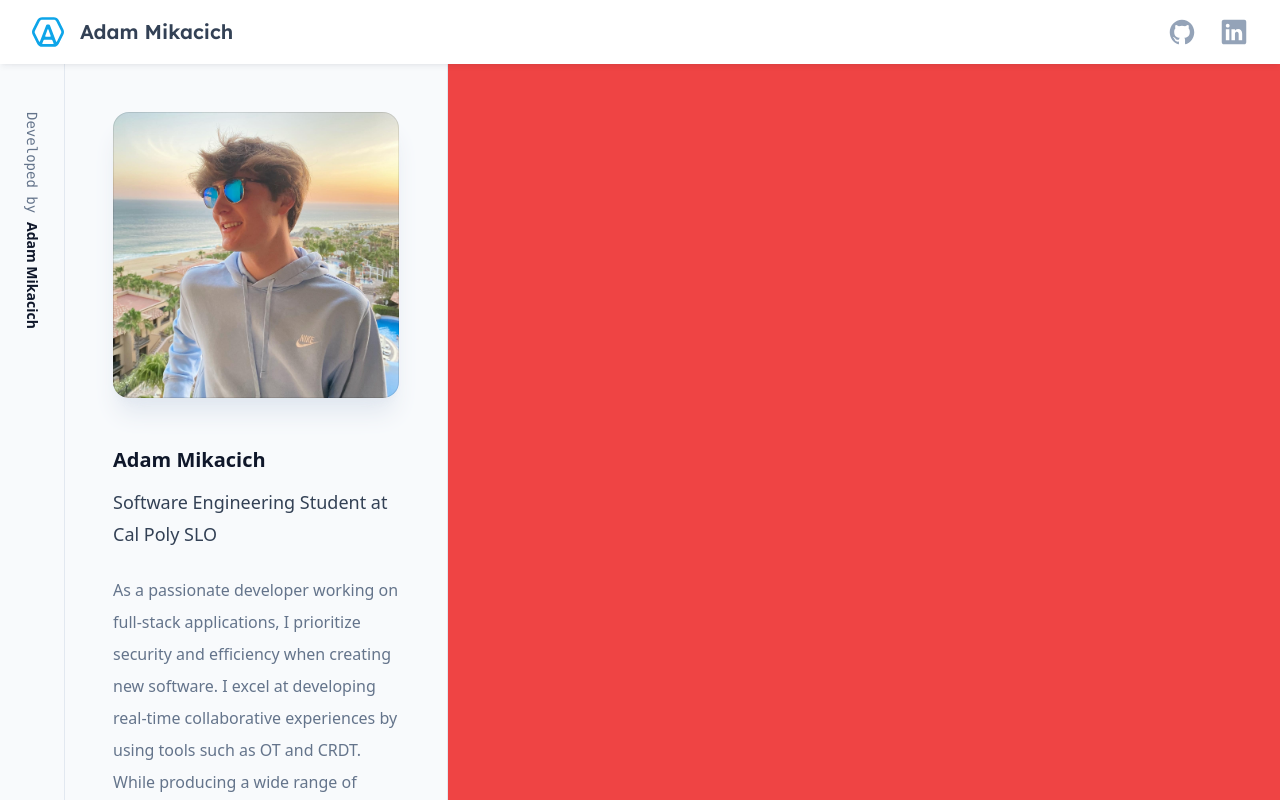
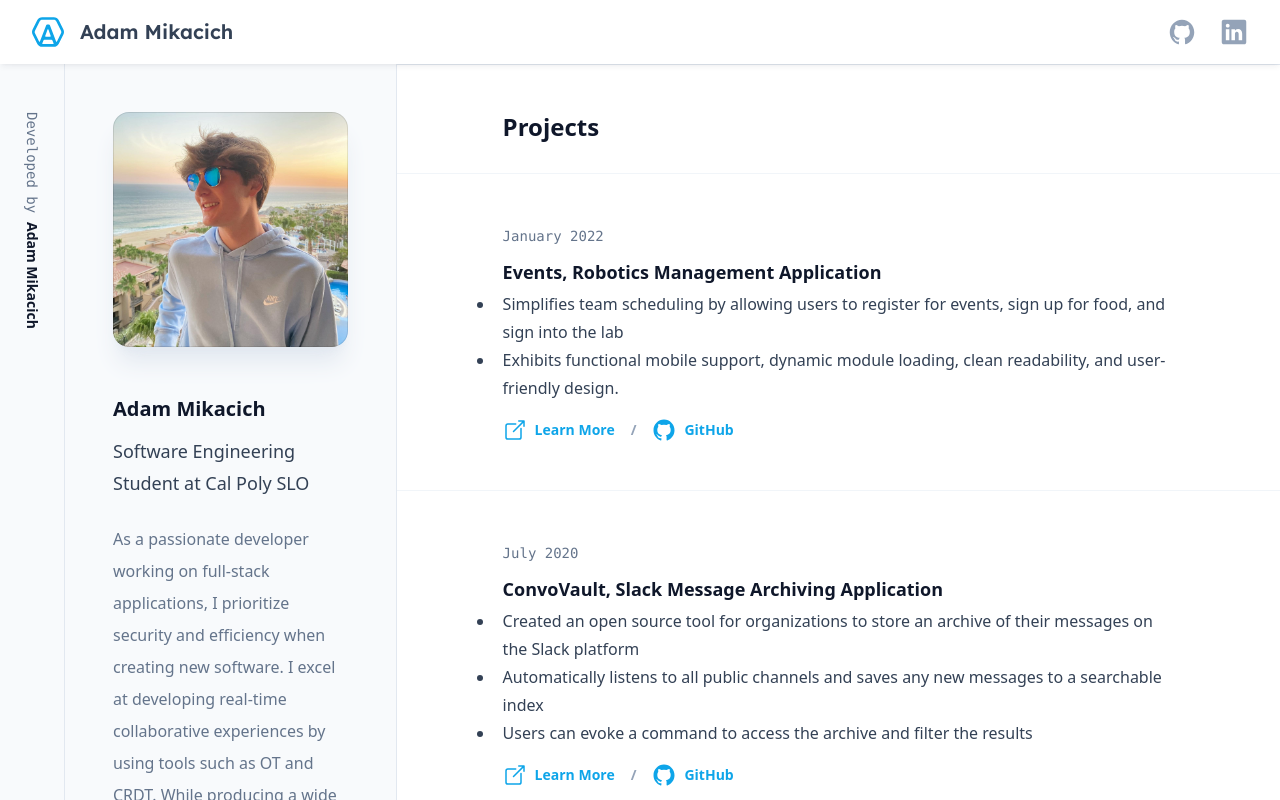
Before and after one commit to AdamMikacich/portfolio, a Next.js app in the folder app/: page / in a window 1280 px wide. Built offline with nearby package versions, Linux system fonts and the light colour scheme.

Commit message:
Add back projects list

```diff
--- a/app/app/page.tsx
+++ b/app/app/page.tsx
@@ -1,4 +1,4 @@
-// import ProjectsList from '@/components/home/ProjectsList';
+import ProjectsList from '@/components/home/ProjectsList';
 import SideBar from '@/components/home/SideBar';
 import NavBar from '@/components/NavBar';
 
@@ -6,9 +6,9 @@ export default function Home() {
   return (
     <div className="flex flex-col h-screen">
       <NavBar />
-      <div className="flex flex-col lg:flex-row bg-red-500 w-screen h-[calc(100vh-4rem)]">
+      <div className="flex flex-col lg:flex-row bg-red-500 w-screen h-auto lg:h-[calc(100vh-4rem)]">
         <SideBar />
-        {/* <ProjectsList /> */}
+        <ProjectsList />
       </div>
     </div>
   );
--- a/app/components/home/ProjectsList.tsx
+++ b/app/components/home/ProjectsList.tsx
@@ -2,7 +2,7 @@ import { IoLogoGithub, IoOpenOutline } from 'react-icons/io5';
 
 export default function ProjectsList() {
   return (
-    <main className="border-t border-slate-200 bg-white max-h-screen overflow-y-auto">
+    <main className="border-t border-slate-200 bg-white overflow-y-auto w-full h-full">
       <div className="relative">
         <div className="pt-16 pb-12 sm:pb-4 lg:pt-12">
           <div className="lg:px-8">
--- a/app/components/home/SideBar.tsx
+++ b/app/components/home/SideBar.tsx
@@ -3,14 +3,14 @@ import Image from 'next/image';
 
 export default function SideBar() {
   return (
-    <header className="bg-slate-50 lg:flex lg:items-start lg:overflow-y-auto xl:w-120">
+    <header className="bg-slate-50 lg:flex lg:items-start lg:overflow-y-auto ">
       <div className="hidden lg:flex sticky top-0 w-16 flex-none items-center whitespace-nowrap py-12 text-sm leading-7 [writing-mode:vertical-rl]">
         <span className="font-mono text-slate-500">Developed by&nbsp;</span>
         <span className="flex gap-6 font-bold text-slate-900">
           Adam Mikacich
         </span>
       </div>
-      <div className="mx-auto px-4 pb-4 pt-10 sm:px-6 max-w-xl lg:max-w-sm md:px-4 lg:min-h-full lg:flex-auto lg:border-x lg:border-slate-200 lg:py-12 lg:px-8 xl:px-12 overflow-y-auto">
+      <div className="mx-auto px-4 pb-4 pt-10 sm:px-6 max-w-xl lg:max-w-lg md:px-4  lg:flex-auto lg:border-x lg:border-slate-200 lg:py-12 lg:px-8 xl:px-12 overflow-y-auto">
         <a
           className="relative mx-auto block w-48 overflow-hidden rounded-lg bg-slate-200 shadow-xl shadow-slate-200 sm:w-64 sm:rounded-xl lg:w-auto lg:rounded-2xl"
           aria-label="Homepage"
```
